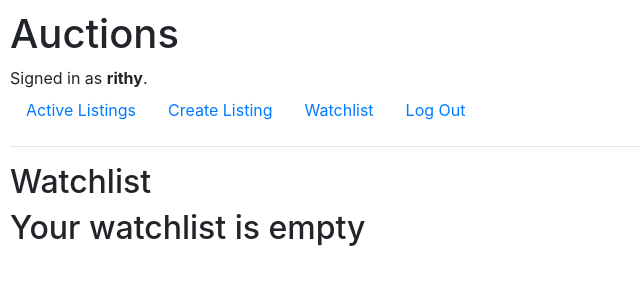
After one commit to Liqaing/CS50W, a Django app: page /watchlist in a window 1280 px wide. The commit adds this page. Shown: the top 300 px of the page, without its empty margins (0-640 px from the left). Run offline with Django 3.2, Linux system fonts and the light colour scheme; a user stored in the database is signed in; data comes from the database, SQL or seed files in the repository; both versions use the stored data as it was after the commit; some libraries are stand-ins or nearby versions.

Commit message:
done watchlist

```diff
--- a/commerce/auctions/templates/auctions/index.html
+++ b/commerce/auctions/templates/auctions/index.html
@@ -2,7 +2,6 @@
 
 {% block body %}
     <h2>Active Listings</h2>
-    {{listings}}
     <div class="container-fuild mt-2">
         {% for listing in listings %}
             <!-- link to view-listing url along id of the listing as parameter to dynamic url -->
--- a/commerce/auctions/templates/auctions/layout.html
+++ b/commerce/auctions/templates/auctions/layout.html
@@ -28,6 +28,9 @@
 
             {% if user.is_authenticated %}
                 <li class="nav-item">
+                    <a class="nav-link" href="{% url 'watchlist' %}">Watchlist</a>
+                </li>
+                <li class="nav-item">
                     <a class="nav-link" href="{% url 'logout' %}">Log Out</a>
                 </li>
             {% else %}
--- /dev/null
+++ b/commerce/auctions/templates/auctions/watchlist.html
@@ -0,0 +1,36 @@
+{% extends "auctions/layout.html" %}
+
+{% block body %}
+    <h2>Watchlist</h2>
+    {% if watchlists %}
+        {% for watchlist in watchlists %}
+            <a class="listing_link" href="{% url 'view-listing' watchlist.item.id %}">
+                <div class="row border border-secondary mx-0 my-2 py-3">
+                    <div class="col-md-4">
+                        {% if watchlist.item.image_url %}
+                            <img class="img-fluid mx-auto d-block listing_img" src="{{watchlist.item.image_url}}" alt="Listing Photo">
+                        {% else %}
+                            <img class="img-fluid mx-auto d-block listing_img" src="static/auctions/no-pictures.png" alt="Listing doesn't have an image">
+                            <p class="text-center">This listing doesn't have an image</p>
+                        {% endif %}
+                    </div>
+                    <div class="col-md-8">
+                        <h2 class="font-weight-bold"> {{watchlist.item.title}} </h2>
+                        {% if watchlist.item.current_bid %}
+                            <h4> Current Bid: ${{watchlist.item.current_bid}} </h4>
+                        {% else %}
+                            <h4> Starting Bid: ${{watchlist.item.starting_bid}} </h4>
+                        {% endif %}
+                        <p class="text-justify text-truncate font-weight-light mt-4">
+                            {{watchlist.item.description}}
+                        </p>
+                    </div>
+                </div>
+            </a>
+        {% endfor %}
+    {% else %}
+        <h2>
+            Your watchlist is empty
+        </h2>
+    {% endif %}
+{% endblock %}
--- a/commerce/auctions/urls.py
+++ b/commerce/auctions/urls.py
@@ -9,4 +9,5 @@ urlpatterns = [
     path("register", views.register, name="register"),
     path("create-listing", views.create_listing, name="create-listing"),
     path("listings/<str:id>", views.view_listing, name="view-listing"),
+    path("watchlist", views.view_watchlist, name="watchlist"),
 ]
--- a/commerce/auctions/views.py
+++ b/commerce/auctions/views.py
@@ -170,8 +170,6 @@ def view_listing(request, id):
         # Add or remove watchlist
         if "watchlist" in request.POST:
 
-            print("hi")
-
             # User add listing item to their watchlist
             if request.POST["watchlist"] == "add_watchlist":
 
@@ -268,3 +266,23 @@ def view_listing(request, id):
     return render(request, "auctions/listing.html", {
         "listing": listing
     })
+
+# Display all watchlist for user
+@login_required(login_url="login")
+def view_watchlist(request):
+
+    # Retrive all watchlists that user have
+    watchlists = watchlist.objects.filter(user = request.user)
+
+    # Retrive all current bid of the item in watchlists
+    for listing in watchlists:
+        current_bid = bid.objects.filter(bid_item = listing.item).order_by("-bid").first()
+        if current_bid:
+            listing.item.current_bid = current_bid.bid
+        else:
+            listing.item.current_bid = None
+
+
+    return render(request, "auctions/watchlist.html", {
+        "watchlists": watchlists
+    })
```
Also changed, not shown: commerce/db.sqlite3.
